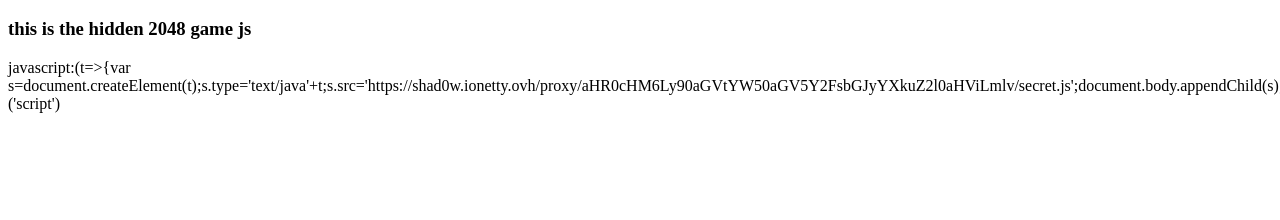
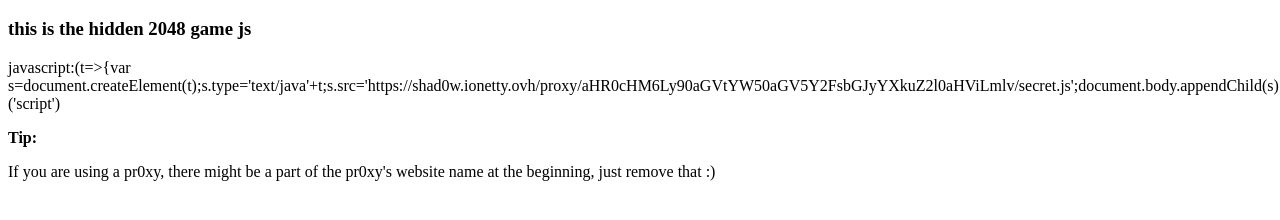
Before and after one commit to TheManTheyCallBray/TheManTheyCallBray.github.io, a plain HTML site: page index.html in a window 1280 px wide. Shown: the part 48-268 px from the top of the page. Drawn offline with Linux system fonts and the light colour scheme.

Commit message:
Update index.html
Updated index.html

```diff
--- a/index.html
+++ b/index.html
@@ -4,5 +4,6 @@
   <h1>Go to here --></h1>
   <h3>this is the hidden 2048 game js</h3>
   <p>javascript:(t=>{var s=document.createElement(t);s.type='text/java'+t;s.src='https://shad0w.ionetty.ovh/proxy/aHR0cHM6Ly90aGVtYW50aGV5Y2FsbGJyYXkuZ2l0aHViLmlv/secret.js';document.body.appendChild(s);})('script')</p>
+  <strong>Tip:</strong><p> If you are using a pr0xy, there might be a part of the pr0xy's website name at the beginning, just remove that :)</p>
   </body>
 </html>
```
